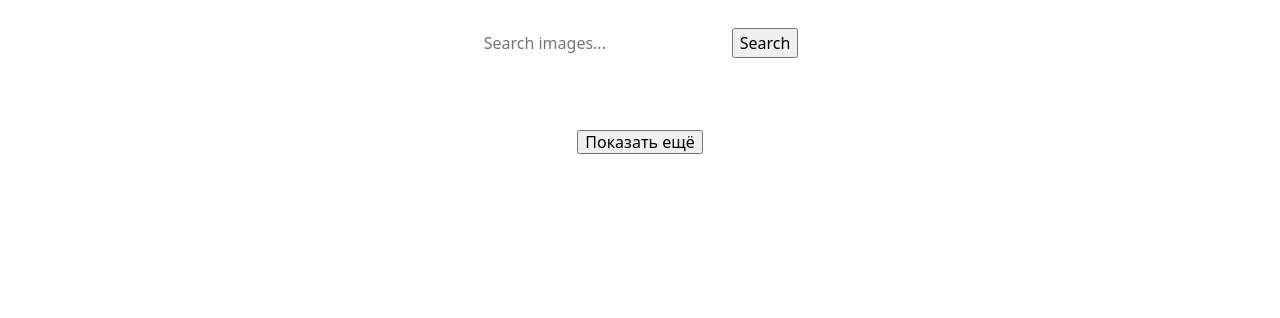
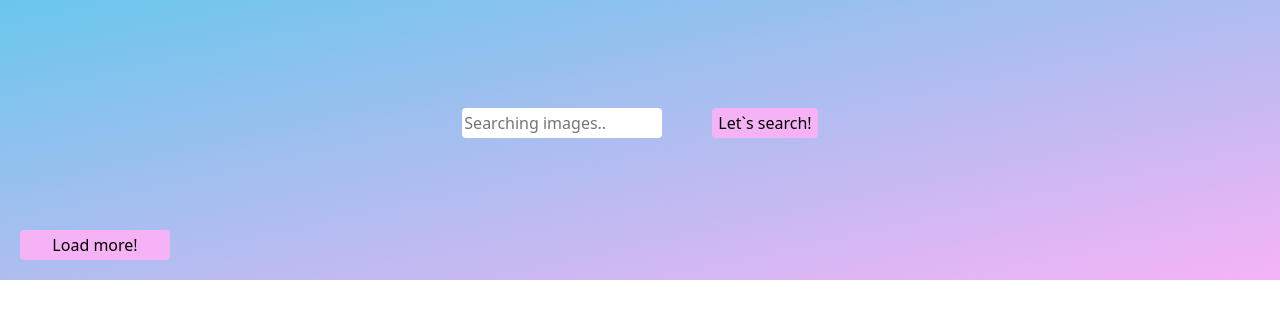
Before and after one commit to Ilnytska/goit-js-hw-11, a website built with Parcel: page src/index.html in a window 1280 px wide. Built offline with nearby package versions, Linux system fonts and the light colour scheme.

Commit message:
Update index.html

```diff
--- a/src/index.html
+++ b/src/index.html
@@ -3,7 +3,7 @@
   <head>
     <meta charset="UTF-8" />
     <meta name="viewport" content="width=device-width, initial-scale=1.0" />
-    <title>Заголовок страницы</title>
+    <title>Search image pixabay</title>
     <link
       rel="stylesheet"
       href="https://cdnjs.cloudflare.com/ajax/libs/modern-normalize/1.0.0/modern-normalize.min.css"
@@ -13,31 +13,26 @@
   </head>
   <body>
     <!-- Так добавляются фрагменты в главные HTML-файлы страниц. -->
-<div class="container">
-    <form class="search-form" id="search-form">
-      <input type="text" name="searchQuery" autocomplete="off" placeholder="Search images..." />
-      <button type="submit">Search</button>
-    </form>
+    <div class="body-section">
+      <form class="search-form" id="search-form">
+        <input
+          type="text"
+          class="btn-submit"
+          name="searchQuery"
+          autocomplete="off"
+          placeholder="Searching images.."
+        />
+        <button class="btn-search" type="submit">Let`s search!</button>
+      </form>
+      <div class="container">
+        <div class="gallery"></div>
 
-    <div class="gallery">
-      <!-- Карточки изображений -->
+        <button type="button" class="load-more" data-action="load-more">
+          <span class="label">Load more!</span>
+        </button>
+      </div>
     </div>
-   <button
-      type="button"
-      class="btn btn-primary button"
-      data-action="load-more"
-    >
-      <span
-        class="spinner-border spinner-border-sm spinner is-hidden"
-        role="status"
-        aria-hidden="true"
-      ></span>
 
-      <span class="label">Показать ещё</span>
-    </button>
-  </div>
-
-   </div>
     <!-- Скрипт идёт последним в разметке. В нём уже подключен главный SASS-файл. -->
     <script src="./index.js"></script>
   </body>
```
